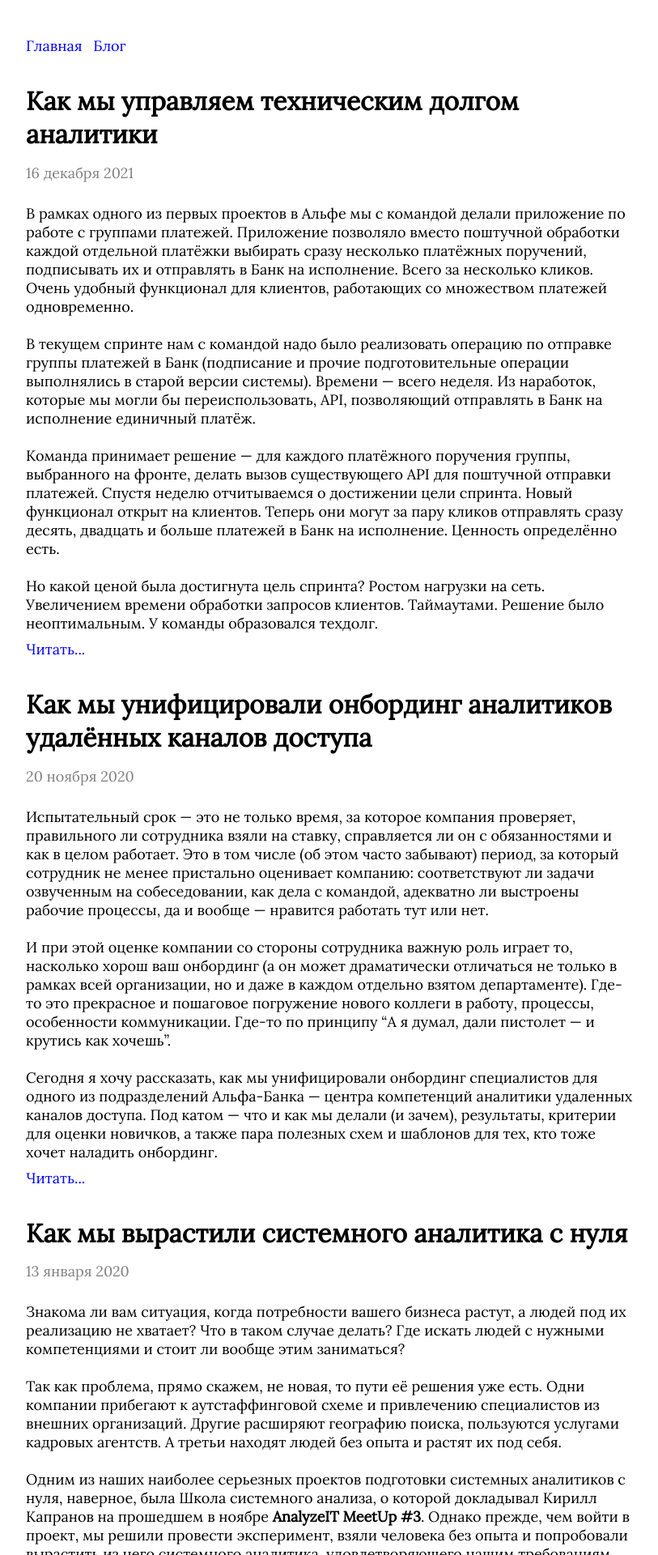
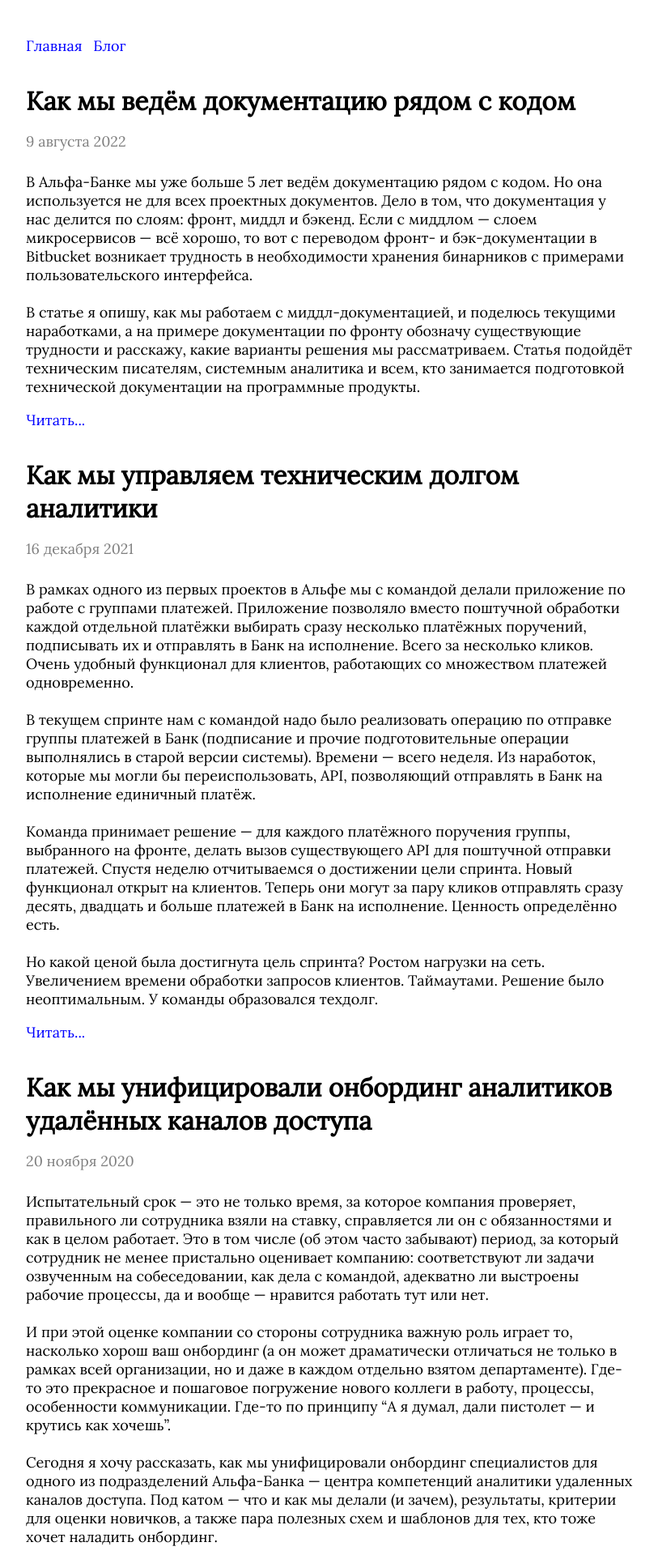
Before and after one commit to alobzov/blog, a Jekyll site: the page built from index.html, in a window 1280 px wide. Shown: the top 1920 px of the page at 81% size, without its empty margins (233-1046 px from the left). Built offline with Jekyll 4.4.1, drawn with Linux system fonts in a browser that asks for light colours; part of the change alters nothing that is shown.

````diff
--- /dev/null
+++ b/_posts/2022-08-09-how-we-keep-documentation-next-to-the-code.md
@@ -0,0 +1,188 @@
+---
+layout: post
+date: 2022-08-09
+title:  Как мы ведём документацию рядом с кодом
+description: |
+    В Альфа-Банке мы уже больше 5 лет ведём документацию рядом с кодом. Но она используется не для всех проектных документов. Дело в том, что документация у нас делится по слоям: фронт, миддл и бэкенд. Если с миддлом — слоем микросервисов — всё хорошо, то вот с переводом фронт- и бэк-документации в Bitbucket возникает трудность в необходимости хранения бинарников с примерами пользовательского интерфейса.<br><br>
+
+    В статье я опишу, как мы работаем с миддл-документацией, и поделюсь текущими наработками, а на примере документации по фронту обозначу существующие трудности и расскажу, какие варианты решения мы рассматриваем. Статья подойдёт техническим писателям, системным аналитика и всем, кто занимается подготовкой технической документации на программные продукты.
+author: Алексей Лобзов
+place: Москва, Россия
+category: habr
+---
+
+## Кратко о том, как ведём документацию
+
+Документация — неотъемлемая составляющая программного продукта. Для обеспечения консистентности его частей хочется работать над ним, используя единые инструменты. В этом случае шанс того, что код разойдётся с документацией, ниже, чем в случае, когда код ведётся в одной системе, а документация в другой. Особенно если код и документацию пишут и ревьюят разные люди.
+
+Проектная документация у нас делится по слоям: на фронт, миддл и бэк. И в зависимости от слоя мы ведём её в разных местах.
+
+**Миддл**. Рядом с кодом лежит документация на миддл-слой или слой микросервисов. В качестве системы контроля версий используем Bitbucket. Для разработки документов используем язык текстовой разметки [AsciiDoc](https://asciidoc.org/) в связке с [PlantUML](https://plantuml.com/ru/), который позволяет создавать диаграммы из текста.
+
+**Фронт**. Документацию на фронт мы также могли бы вести рядом с кодом, но она требует изображений с примерами пользовательского интерфейса — бинарных файлов. А они достаточно тяжелые по сравнению с текстовыми файлами с исходным кодом. Если хранить их в Bitbucket, то репозиторий быстро раздувается, а при обмене данными между локальными машинами и сервером нагрузка на сеть сильно растёт. Поэтому документацию на фронт мы ведём в Confluence.
+
+**Бэкенд**. Под бэкендом я, в первую очередь, понимаю нашу АБС Equation (**примечание**: Equation — комплексная, многовалютная и многоязычная система для банков). Исторически, документация на неё, — это спецификации в MS Word и MS Excel, размещаемые в базах Lotus Notes. Со временем их мигрировали в Confluence.
+
+Документацию на бэк можно перенести в Bitbucket. Но у модулей АБС есть собственный пользовательский интерфейс, поэтому при миграции документации также возникает вопрос о хранении бинарников, который мы пока не решили.
+
+**Итого**. Документацию на миддл ведём рядом с кодом, на фронт и бэк — в Confluence.
+
+> Основная проблема переноса фронт- и бэк-документации в Bitbucket — в необходимости хранения бинарных файлов с примерами пользовательского интерфейса. Проблема в том, что это всё много весит.
+
+Ниже опишу, как мы работаем с миддл-документацией. А после рассмотрю вариант, что мы можем сделать с фронтом и бэком, как здесь решить проблему с бинарниками.
+
+## Подробнее о том, как ведём документацию на миддл-слое
+
+Процесс ведения документации на миддл выглядит так:
+
+* Есть проект в Bitbucket. В проекте находятся репозитории с исходным кодом микросервисов.
+
+* Файлы с исходниками распределены по папкам. Одна из папок предназначена для файлов документации на микросервисы.
+
+* Члены команды разработки выгружают репозитории с исходным кодом и документацией себе на локальные машины при помощи git.
+
+* Вносят изменения и отправляют их на сервер Bitbucket на ревью.
+
+* После успешного ревью изменения мержим в master-ветку.
+
+* Система CI/CD узнаёт об изменениях в master, выгружает исходники и прогоняет их по преднастроенному pipeline. Конкретную систему не указываю — на моей памяти их было несколько: сначала использовали Jenkins, затем пилотировали GoCD, потом переключились на Bamboo. Сейчас переходим на собственное решение, под капотом которого крутится тот же Jenkins.
+
+* Получившиеся сборки кода и документации размещаются в Artifactory. Документация представлена в виде HTML-файлов.
+
+![Процесс ведения документации на миддл]({{ site.baseurl }}/assets/img/2022-08-09/pic_1.png)
+
+Для понимания, что из себя представляет исходный код и собранная документация, приведу пример. Предположим, у нас есть сервис, предоставляющий метод getReport. Метод позволяет получить отчёт по клиенту на заданную дату.
+
+Для описания сервиса можно использовать следующую структуру файлов:
+
+* index.adoc — корневая спецификация: содержит общее описание сервиса и ссылки на его методы.
+
+<figure>
+  <img src="{{ site.baseurl }}/assets/img/2022-08-09/pic_2.png"
+       alt="index.adoc">
+  <figcaption>index.adoc</figcaption>
+</figure>
+
+* getReport — папка с файлами: описывает метод getReport.
+
+* getReport/getReport.adoc — спецификация метода getReport.
+
+<figure>
+  <img src="{{ site.baseurl }}/assets/img/2022-08-09/pic_3.png"
+       alt="getReport/getReport.adoc">
+  <figcaption>getReport/getReport.adoc</figcaption>
+</figure>
+
+* getReport/getReport.puml — файл с описанием диаграммы: отражает логику  работы метода getReport.
+
+<figure>
+  <img src="{{ site.baseurl }}/assets/img/2022-08-09/pic_4.png"
+       alt="getReport/getReport.puml">
+  <figcaption>getReport/getReport.puml</figcaption>
+</figure>
+
+С данными файлами члены команды разработки работают локально. Очевидно, содержимое файлов не очень наглядно, потому что содержит текстовую разметку. Хочется видеть собранный документ.
+
+Результат можно увидеть в интерфейсе IntelliJ IDEA с установленными плагинами [AsciiDoc](https://plugins.jetbrains.com/plugin/7391-asciidoc) и [PlantUML Integration](https://plugins.jetbrains.com/plugin/7017-plantuml-integration). Также документацию можно собрать локально.
+
+**Примечание**. Для сборки в учебных целях можно использовать движок [Asciidoctor](https://asciidoctor.org/) с расширением [Asciidoctor PlantUml](https://github.com/hsanson/asciidoctor-plantuml). В качестве PlantUML Server задействуем [https://www.plantuml.com](https://www.plantuml.com).
+
+Пример команды сборки:
+
+```bash
+PLANTUML_URL="https://www.plantuml.com/plantuml"   \
+PLANTUML_ENCODING="deflate"                        \
+asciidoctor -r asciidoctor-plantuml index.adoc getReport/getReport.adoc
+```
+
+В результате её выполнения будут созданы два файла - index.html
+
+<figure>
+  <img src="{{ site.baseurl }}/assets/img/2022-08-09/pic_5.png"
+       alt="index.html">
+  <figcaption>index.html</figcaption>
+</figure>
+
+и getReport/getReport.html.
+
+<figure>
+  <img src="{{ site.baseurl }}/assets/img/2022-08-09/pic_6.png"
+       alt="getReport/getReport.html">
+  <figcaption>getReport/getReport.html</figcaption>
+</figure>
+
+В собранном виде документация наглядна. В ней есть ссылки, таблицы, схемы и пр. И, кажется, остальную документацию также следует вести рядом с кодом. Но что делать с бинарниками?
+
+> Основная проблема хранения бинарников рядом с кодом — их размер.
+
+Нужно найти альтернативный способ хранения данных файлов. Здесь может помочь [Git LFS](https://git-lfs.com/). В качестве хранилища для исходников документации оставляем Bitbucket, а изображения с примерами пользовательского интерфейса будем складывать в Artifactory в репозиторий GitLfs.
+
+На примере документации для фронта покажу, как помогает Git LFS.
+
+## Как ведём документацию на фронт?
+
+Процесс ведения документации на фронт будет выглядеть следующим образом:
+
+* По аналогии с репозиториями микросервисов в репозиториях с исходным кодом фронтовых приложений появится папка для ведения файлов документации.
+
+* Для бинарных файлов с примерами пользовательского интерфейса в ней можно создать отдельную подпапку, документы из которой будет отслеживать Git LFS.
+
+* Члены команды разработки выгружают репозитории с исходным кодом и ссылками на файлы документации себе на локальные машины при помощи git. Если нужны сами файлы документации по ссылкам — с помощью Git LFS.
+
+* После внесения изменений бинарники с примерами пользовательского интерфейса уходят на хранение в Artifactory, а исходный код со ссылками на них — на сервер Bitbucket на ревью.
+
+* Т.к. в Bitbucket нет бинарников, то ревью примеров пользовательского интерфейса либо стоит пренебречь либо выгружать изменения и собирать документацию локально.
+
+* После успешного ревью, как и раньше, изменения мержим в master-ветку.
+
+* Система CI/CD должна будет в процессе сборки научиться получать бинарники из Artifactory. **В остальном pipeline останется без изменений**.
+
+* Получившиеся сборки кода и документации как и прежде размещаются в Artifactory. Здесь важно отметить, что бинарники для собранной в HTML документации — это часть сборки. Поэтому они будут повторно размещены в Artifactory, что потребует дополнительных ресурсов на сервере.
+
+![Процесс ведения документации на фронт]({{ site.baseurl }}/assets/img/2022-08-09/pic_7.png)
+
+Покажу на примере, как работает сборка документации, содержащей скриншот пользовательского интерфейса. Предположим, у нас есть пользовательский интерфейс, в котором отображается отчёт по клиенту на заданную дату. Для описания данного интерфейса может быть использована следующая структура документов:
+
+* index.adoc — файл с текстовым описанием пользовательского интерфейса;
+
+<figure>
+  <img src="{{ site.baseurl }}/assets/img/2022-08-09/pic_8.png"
+       alt="index.adoc">
+  <figcaption>index.adoc</figcaption>
+</figure>
+
+* images - папка со скриншотами;
+
+* images/index.png - скриншот пользовательского интерфейса, в котором отображается отчёт.
+
+<figure>
+  <img src="{{ site.baseurl }}/assets/img/2022-08-09/pic_9.png"
+       alt="images/index.png">
+  <figcaption>
+    Источник: https://vc.ru/alfabank/94450-115-fz-prostymi-slovami-pochemu-banki-blokiruyut-karty-i-internet-bank-i-chto-delat-esli-eto-proizoshlo
+  </figcaption>
+</figure>
+
+После сборки получим файл index.html, содержащий в т.ч. пример пользовательского  интерфейса, в котором отображается отчёт по клиенту на заданную дату.
+
+Так выглядит index.html после сборки.
+
+<figure>
+  <img src="{{ site.baseurl }}/assets/img/2022-08-09/pic_10.png"
+       alt="index.html">
+  <figcaption>index.html</figcaption>
+</figure>
+
+**Таким образом, фронтовую и бэк-документацию можно вести рядом с кодом, даже если там есть бинарники с примерами пользовательского интерфейса**. Данное решение было опробовано на моей локальной машине с использованием пробных версий Bitbucket и Artifactory. Далее планируется пилот на инфраструктуре Банка с использованием банковских систем и данных реальных проектов.
+
+## Итог
+
+Практике ведения документации рядом с кодом в Альфа-Банке уже несколько лет. Однако до сих пор она не нашла всеобщего применения. Причины тут разные — от повышенного порога входа для специалистов, разрабатывающих документацию, до несовершенства технологий. Однако мы не останавливаемся на месте, продолжаем искать, исследовать и внедрять лучшие практики, как в примере с фронт-документацией.
+
+Если вы ведёте документацию рядом с кодом и столкнулись с описанной выше проблемой хранения бинарников (с примерами пользовательского интерфейса) или другими проблемами, будем рады, если поделитесь опытом в комментариях.
+
+Если вы ещё не знакомы с ведением документации рядом с кодом, но хотели бы познакомиться с данным подходом, рекомендуем [курс на Stepik](https://stepik.org/course/128341/promo).
+
+---
+
+[Оригинальный текст](https://habr.com/ru/companies/alfa/articles/680556/)
--- a/assets/css/index.css
+++ b/assets/css/index.css
@@ -63,8 +63,8 @@ article p,
 article ul,
 article ol,
 article div {
-  margin-top: .5em;
-  margin-bottom: .5em;
+  margin-top: 1em;
+  margin-bottom: 1em;
 }
 
 article ul,
@@ -79,6 +79,13 @@ article ol {
 
 div.subline span {
   margin-right: .5em;;
+}
+
+figcaption {
+  color: grey;
+  font-size: .75em;
+  text-align: center;
+  margin-top: 0px;
 }
 
 pre {
````
Also changed, not shown: .github/workflows/mlc.yml (added), README.md, assets/img/2022-08-09/pic_1.png (added), assets/img/2022-08-09/pic_10.png (added), assets/img/2022-08-09/pic_2.png (added), assets/img/2022-08-09/pic_3.png (added), assets/img/2022-08-09/pic_4.png (added), assets/img/2022-08-09/pic_5.png (added), assets/img/2022-08-09/pic_6.png (added), assets/img/2022-08-09/pic_7.png (added), assets/img/2022-08-09/pic_8.png (added), assets/img/2022-08-09/pic_9.png (added).
